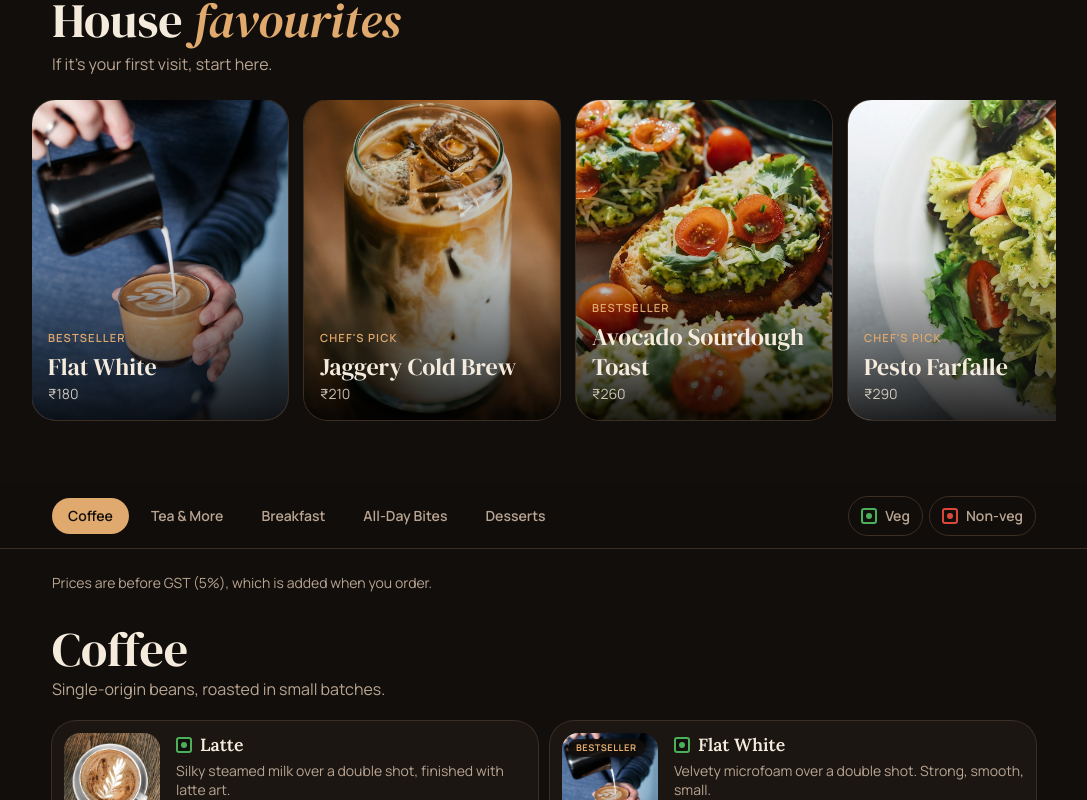
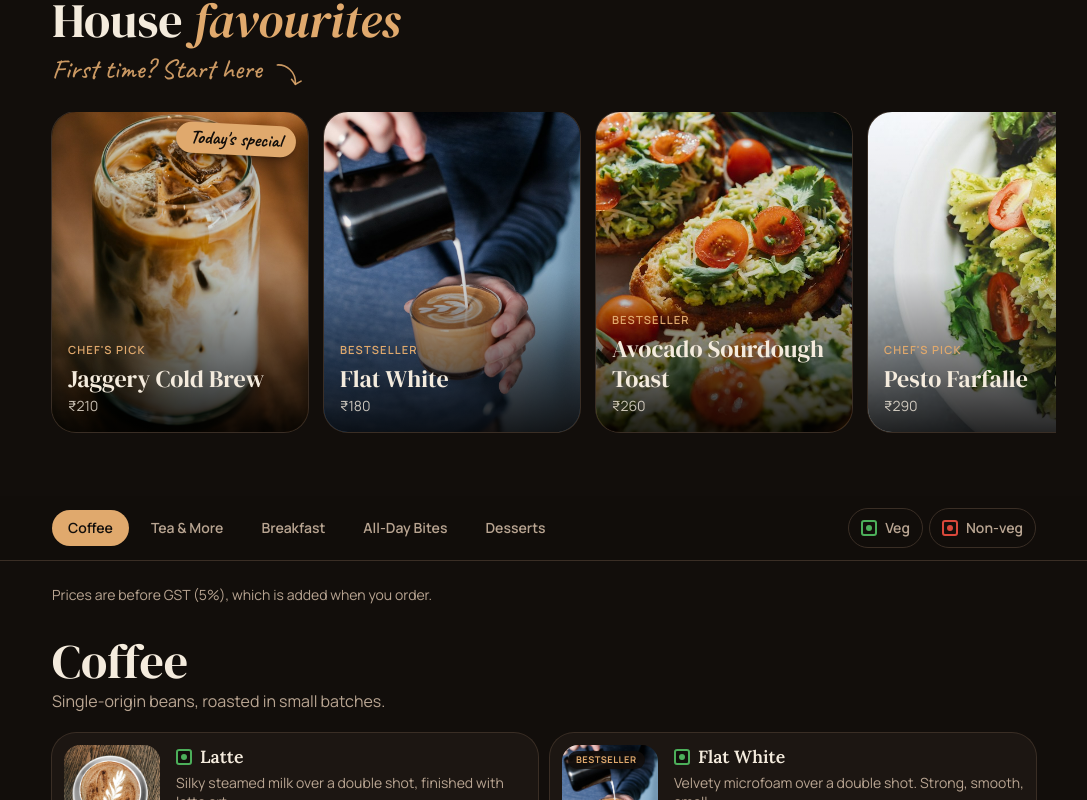
Before and after one commit to kuheli7/sip-and-sage-cafe, a React (Vite) app: page / in a window 1280 px wide. Shown: the part 860-1660 px from the top of the page, without its empty margins (96-1183 px from the left). Built offline with nearby package versions, Linux system fonts and the light colour scheme.

Commit message:
Update dish notes

```diff
--- a/index.html
+++ b/index.html
@@ -9,7 +9,7 @@
     <link rel="preconnect" href="https://fonts.googleapis.com" />
     <link rel="preconnect" href="https://fonts.gstatic.com" crossorigin />
     <link
-      href="https://fonts.googleapis.com/css2?family=DM+Serif+Display:ital@0;1&family=Lora:ital,wght@0,400;0,500;0,600;0,700;1,400&family=Manrope:wght@400;500;600;700&display=swap"
+      href="https://fonts.googleapis.com/css2?family=DM+Serif+Display:ital@0;1&family=Lora:ital,wght@0,400;0,500;0,600;0,700;1,400&family=Caveat:wght@500;600;700&family=Manrope:wght@400;500;600;700&display=swap"
       rel="stylesheet"
     />
     <link rel="preload" as="image" href="/images/hero-latte.jpg" />
--- a/src/components/AboutPage.jsx
+++ b/src/components/AboutPage.jsx
@@ -2,6 +2,7 @@ import { useEffect } from 'react'
 import { cafe } from '../config/cafe'
 import { story } from '../data/story'
 import PageHeader from './PageHeader'
+import SprigDivider from './SprigDivider'
 import Footer from './Footer'
 import { goToMenu } from '../lib/scroll'
 
@@ -41,7 +42,9 @@ export default function AboutPage() {
           <img src="/images/cafe-latte.jpg" alt="" loading="lazy" className="mt-8 aspect-[4/5] w-full rounded-3xl object-cover" />
         </div>
 
-        <h2 className="mt-14 font-display text-3xl">
+        <SprigDivider className="mt-12 !px-0" />
+
+        <h2 className="mt-10 font-display text-3xl">
           What we <span className="text-amber italic">care about</span>
         </h2>
         <ul className="mt-6 space-y-3">
--- a/src/components/Favourites.jsx
+++ b/src/components/Favourites.jsx
@@ -1,15 +1,19 @@
 import { menu } from '../data/menu'
 import { cafe } from '../config/cafe'
 import { formatPrice } from '../utils'
+import { special } from '../data/special'
+import { HandArrow } from './icons'
 
 const FAVOURITE_TAGS = ['Bestseller', "Chef's pick"]
 
 // A short, photo-first shelf of the items the café most wants you to try.
 export default function Favourites({ onSelect }) {
-  const picks = menu
-    .flatMap((c) => c.items)
-    .filter((i) => i.image && FAVOURITE_TAGS.includes(i.tag))
-    .slice(0, 5)
+  const all = menu.flatMap((c) => c.items)
+  const todays = all.find((i) => i.name === special.item && i.image)
+  const favourites = all.filter((i) => i.image && FAVOURITE_TAGS.includes(i.tag) && i !== todays)
+
+  // today's special always makes the row, even if it is not normally a favourite
+  const picks = (todays ? [todays, ...favourites] : favourites).slice(0, 5)
 
   if (picks.length === 0) return null
 
@@ -19,10 +23,13 @@ export default function Favourites({ onSelect }) {
         <h2 id="fav-title" className="font-display text-4xl sm:text-5xl">
           House <span className="text-amber italic">favourites</span>
         </h2>
-        <p className="mt-2 text-latte">If it's your first visit, start here.</p>
+        <p className="mt-2 flex items-center gap-2 font-hand text-[1.7rem] leading-none text-amber/90">
+          First time? Start here
+          <HandArrow className="mt-3 h-6 w-9 rotate-[18deg]" />
+        </p>
       </div>
 
-      <ul className="no-scrollbar mt-6 flex snap-x snap-mandatory gap-4 overflow-x-auto px-5 pb-2">
+      <ul className="no-scrollbar mt-6 flex scroll-px-5 snap-x snap-mandatory gap-4 overflow-x-auto px-5 pb-2">
         {picks.map((item) => (
           <li key={item.name} className="w-[72%] shrink-0 snap-start sm:w-64">
             <button
@@ -37,6 +44,11 @@ export default function Favourites({ onSelect }) {
                 className="h-full w-full object-cover transition duration-500 group-hover:scale-105"
               />
               <span className="absolute inset-0 bg-gradient-to-t from-black/85 via-black/10 to-transparent" />
+              {item === todays && (
+                <span className="absolute top-3 right-3 rotate-3 rounded-full bg-amber px-3.5 py-1.5 font-hand text-[1.2rem] leading-none font-bold text-ink shadow-lg shadow-black/40">
+                  Today's special
+                </span>
+              )}
               <span className="absolute inset-x-0 bottom-0 p-4">
                 <span className="text-[0.7rem] font-semibold tracking-widest text-amber uppercase">
                   {item.tag}
--- a/src/components/Hero.jsx
+++ b/src/components/Hero.jsx
@@ -61,10 +61,10 @@ export default function Hero() {
       />
 
       <div className="mx-auto flex w-full max-w-5xl items-center justify-between px-5 pt-6">
-        <p className="font-display text-xl tracking-wide">
+        <p className="font-display text-xl tracking-wide whitespace-nowrap">
           {cafe.name} <span className="text-amber italic">{cafe.suffix}</span>
         </p>
-        <p className="inline-flex items-center gap-2 rounded-full bg-black/40 px-3.5 py-1.5 text-[0.8rem] font-medium ring-1 ring-white/15 backdrop-blur">
+        <p className="inline-flex items-center gap-2 rounded-full bg-black/40 px-3.5 py-1.5 text-[0.8rem] font-medium whitespace-nowrap ring-1 ring-white/15 backdrop-blur">
           <span
             className={`h-2 w-2 rounded-full ${status.open ? 'bg-leaf' : 'bg-amber'}`}
             aria-hidden="true"
--- a/src/components/MenuSection.jsx
+++ b/src/components/MenuSection.jsx
@@ -2,6 +2,7 @@ import { cafe } from '../config/cafe'
 import { formatPrice } from '../utils'
 import DietMark from './DietMark'
 import AddButton from './AddButton'
+import { HandArrow } from './icons'
 
 function MenuItem({ item, onSelect }) {
   return (
@@ -31,6 +32,12 @@ function MenuItem({ item, onSelect }) {
             <span className="font-item text-[1.1rem] leading-snug font-semibold">{item.name}</span>
           </span>
           <span className="mt-1 line-clamp-2 block text-sm leading-snug text-latte">{item.desc}</span>
+          {item.note && (
+            <span className="mt-1 flex items-center gap-1.5 font-hand text-[1.3rem] leading-none text-amber/90">
+              <HandArrow className="h-4 w-5 shrink-0 -rotate-12" />
+              {item.note}
+            </span>
+          )}
         </span>
       </button>
 
--- a/src/components/OrderPage.jsx
+++ b/src/components/OrderPage.jsx
@@ -35,7 +35,7 @@ function Suggestions({ inOrder }) {
       </h2>
       <p className="mt-1 px-1 text-sm text-latte">Easy extras that go well with what you picked.</p>
 
-      <ul className="no-scrollbar -mx-4 mt-4 flex snap-x gap-3 overflow-x-auto px-4 pb-2">
+      <ul className="no-scrollbar -mx-4 mt-4 flex scroll-px-4 snap-x gap-3 overflow-x-auto px-4 pb-2">
         {picks.map((item) => (
           <li key={item.name} className="w-40 shrink-0 snap-start overflow-hidden rounded-2xl bg-roast ring-1 ring-line">
             <img src={item.image} alt="" loading="lazy" className="h-28 w-full object-cover" />
--- /dev/null
+++ b/src/components/icons.jsx
@@ -0,0 +1,42 @@
+// Small hand-drawn-style line art. Every icon is a single amber-able stroke (currentColor),
+// so it takes its colour from the text colour around it and needs no image file.
+
+const base = {
+  viewBox: '0 0 48 48',
+  fill: 'none',
+  stroke: 'currentColor',
+  strokeWidth: 1.7,
+  strokeLinecap: 'round',
+  strokeLinejoin: 'round',
+  'aria-hidden': true,
+}
+
+// ---------- the brand: a sprig of sage ----------
+
+const RIGHT_LEAVES = [35, 23]
+const LEFT_LEAVES = [29, 17]
+
+export function SageSprig(props) {
+  return (
+    <svg {...base} {...props}>
+      <path d="M24 44C23 34 25 22 24 6" />
+      <path d="M24 6c-3 3-3 8 0 11 3-3 3-8 0-11z" />
+      {RIGHT_LEAVES.map((y) => (
+        <path key={`r${y}`} d={`M24 ${y}c3-5 9-6 13-3-2 5-8 7-13 3z`} />
+      ))}
+      {LEFT_LEAVES.map((y) => (
+        <path key={`l${y}`} d={`M24 ${y}c-3-5-9-6-13-3 2 5 8 7 13 3z`} />
+      ))}
+    </svg>
+  )
+}
+
+// A curved, hand-drawn arrow for the handwritten notes. Points down-right by default.
+export function HandArrow(props) {
+  return (
+    <svg viewBox="0 0 40 30" fill="none" stroke="currentColor" strokeWidth="2" strokeLinecap="round" strokeLinejoin="round" aria-hidden="true" {...props}>
+      <path d="M3 6C13 2 28 6 32 22" />
+      <path d="M32 22l-6.5-4.5M32 22l5.5-6" />
+    </svg>
+  )
+}
--- a/src/data/menu.js
+++ b/src/data/menu.js
@@ -2,6 +2,7 @@
 // diet: 'veg' | 'egg' | 'nonveg'
 // tag (optional): 'Bestseller' | 'New' | "Chef's pick"
 // light (optional): true marks a drink or small bite that is suggested on the order page
+// note (optional): a short handwritten-style aside shown under the description
 // image: file in /public/images (replace with the café's own photos for a real client)
 
 const img = (name) => `/images/${name}.jpg`
@@ -13,10 +14,10 @@ export const menu = [
     blurb: 'Single-origin beans, roasted in small batches.',
     items: [
       { name: 'Latte', desc: 'Silky steamed milk over a double shot, finished with latte art.', price: 170, diet: 'veg', image: img('cafe-latte') },
-      { name: 'Flat White', desc: 'Velvety microfoam over a double shot. Strong, smooth, small.', price: 180, diet: 'veg', tag: 'Bestseller', image: img('pour') },
+      { name: 'Flat White', desc: 'Velvety microfoam over a double shot. Strong, smooth, small.', price: 180, diet: 'veg', tag: 'Bestseller', note: 'our most-ordered', image: img('pour') },
       { name: 'Cappuccino', desc: 'Equal parts espresso, milk and foam.', price: 160, diet: 'veg', image: img('cappuccino') },
       { name: 'Iced Latte', desc: 'Cold milk, ice and slow-pulled espresso.', price: 190, diet: 'veg', light: true, image: img('iced-latte') },
-      { name: 'Jaggery Cold Brew', desc: '18-hour cold brew with milk, sweetened with jaggery.', price: 210, diet: 'veg', tag: "Chef's pick", image: img('cold-brew') },
+      { name: 'Jaggery Cold Brew', desc: '18-hour cold brew with milk, sweetened with jaggery.', price: 210, diet: 'veg', tag: "Chef's pick", note: 'worth the 18 hours', image: img('cold-brew') },
     ],
   },
   {
@@ -47,7 +48,7 @@ export const menu = [
     blurb: 'Comfort food that pairs with everything above.',
     items: [
       { name: 'Grilled Veg Ciabatta', desc: 'Roasted peppers, zucchini and aubergine, pesto spread.', price: 250, diet: 'veg', image: img('paneer-sandwich') },
-      { name: 'Pesto Farfalle', desc: 'Basil pesto, cherry tomato and parmesan.', price: 290, diet: 'veg', tag: "Chef's pick", image: img('pasta') },
+      { name: 'Pesto Farfalle', desc: 'Basil pesto, cherry tomato and parmesan.', price: 290, diet: 'veg', tag: "Chef's pick", note: 'made with fresh basil', image: img('pasta') },
       { name: 'Chicken Club Sandwich', desc: 'Herb chicken, greens, tomato and garlic mayo.', price: 280, diet: 'nonveg', image: img('chicken-sandwich') },
       { name: 'Crispy Chicken Burger', desc: 'Buttermilk fried chicken, cheddar, pickled onion and house sauce in a brioche bun.', price: 320, diet: 'nonveg', tag: 'New', image: img('crispy-chicken') },
       { name: 'Buffalo Chicken Wings', desc: 'Six sticky wings tossed in buffalo sauce, with a cool ranch dip.', price: 310, diet: 'nonveg', image: img('wings') },
@@ -62,7 +63,7 @@ export const menu = [
     items: [
       { name: 'Biscoff Cheesecake', desc: 'Creamy cheesecake on a biscuit base with caramel drizzle.', price: 240, diet: 'egg', tag: 'Bestseller', image: img('cheesecake') },
       { name: 'Brownie Sundae', desc: 'Warm brownie, vanilla ice cream, fudge sauce.', price: 220, diet: 'egg', image: img('brownie') },
-      { name: 'Banana Walnut Loaf', desc: 'Moist and spiced. We toast it if you ask.', price: 150, diet: 'veg', light: true, image: img('banana-loaf') },
+      { name: 'Banana Walnut Loaf', desc: 'Moist and spiced. We toast it if you ask.', price: 150, diet: 'veg', light: true, note: 'baked this morning', image: img('banana-loaf') },
     ],
   },
 ]
--- /dev/null
+++ b/src/data/special.js
@@ -0,0 +1,12 @@
+// "Today's special": a small badge in the top-right corner of one card in "House favourites".
+// The owner changes this each day.
+//
+//   item: the exact name of a dish on the menu (src/data/menu.js). It is ordered at its normal
+//         menu price, so the bill always matches the menu. If the dish is not already one of
+//         the favourites, it is added to that row so the badge always has a card to sit on.
+//
+// Set item to '' to show no badge.
+
+export const special = {
+  item: 'Jaggery Cold Brew',
+}
--- a/src/index.css
+++ b/src/index.css
@@ -11,10 +11,12 @@
   --color-amber: #e0a96d;
   --color-amber-deep: #c98d4c;
   --color-leaf: #8fb37a;
+  --color-chalk: #ddd5c4; /* chalkboard writing: warm, never pure white */
 
   --font-display: "DM Serif Display", Georgia, serif;
   --font-sans: "Manrope", system-ui, sans-serif;
   --font-item: "Lora", Georgia, serif; /* dish names */
+  --font-hand: "Caveat", cursive; /* handwritten notes: used sparingly */
 }
 
 @layer base {
--- a/src/utils.js
+++ b/src/utils.js
@@ -30,8 +30,10 @@ export function getOpenStatus(hours, now = new Date()) {
   for (let i = 1; i <= 7; i++) {
     const next = hours[(now.getDay() + i) % 7]
     if (next) {
-      const day = i === 1 ? 'tomorrow' : DAYS[(now.getDay() + i) % 7]
-      return { open: false, label: `Closed · opens ${day} ${formatTime(next[0])}` }
+      // Kept short: this sits beside the café name at the top of a phone screen.
+      // "opens 8 am" on its own already reads as "tomorrow morning" when it is night.
+      const when = i === 1 ? formatTime(next[0]) : `${DAYS[(now.getDay() + i) % 7].slice(0, 3)} ${formatTime(next[0])}`
+      return { open: false, label: `Closed · opens ${when}` }
     }
   }
   return { open: false, label: 'Closed' }
```
Also changed, not shown: src/components/SprigDivider.jsx (added, +12 -0 lines).
